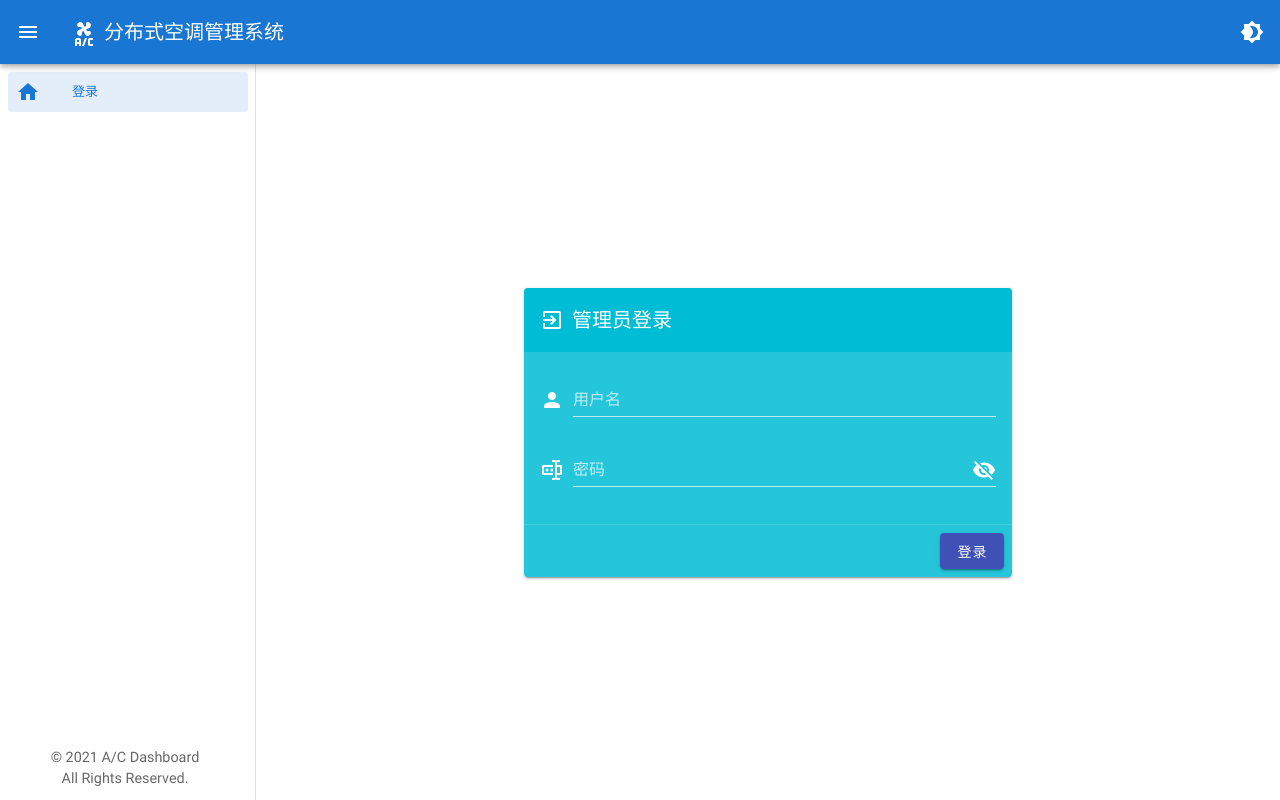
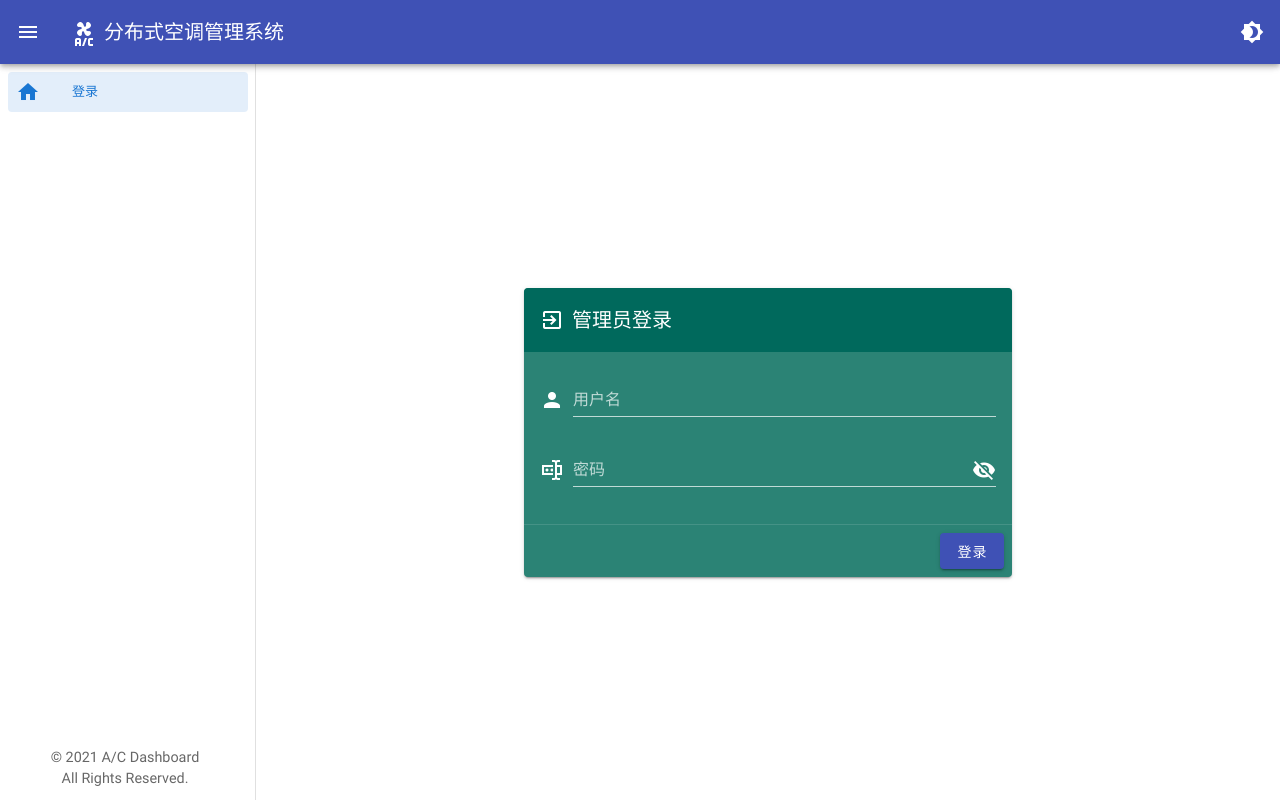
Before and after one commit to PotatoChipsNinja/AC-Dashboard, a Vue app: page /login in a window 1280 px wide. Built offline with nearby package versions, Linux system fonts and the light colour scheme.

Commit message:
improve color system in dark mode

```diff
--- a/src/App.vue
+++ b/src/App.vue
@@ -1,6 +1,6 @@
 <template>
   <v-app>
-    <v-app-bar app color="primary" dark clipped-left>
+    <v-app-bar app color="bar" dark clipped-left>
       <v-app-bar-nav-icon @click="drawer = !drawer"></v-app-bar-nav-icon>
       <v-toolbar-title>
         <router-link to="/" style="color: unset; text-decoration: unset">
--- a/src/plugins/vuetify.js
+++ b/src/plugins/vuetify.js
@@ -4,4 +4,16 @@ import Vuetify from 'vuetify/lib/framework';
 Vue.use(Vuetify);
 
 export default new Vuetify({
+  theme: {
+      themes: {
+        light: {
+          bar: '#3f51b5',
+          login: '#00695C'
+        },
+        dark: {
+          bar: '#37474f',
+          login: '#263238'
+        }
+      }
+    }
 });
--- a/src/views/Home.vue
+++ b/src/views/Home.vue
@@ -27,7 +27,7 @@
         cols="6"
       >
         <v-card
-          :color="item.color"
+          :color="!$vuetify.theme.dark ? item.color : ''"
           dark
         >
           <div class="d-flex flex-no-wrap justify-space-between">
--- a/src/views/Login.vue
+++ b/src/views/Login.vue
@@ -1,8 +1,8 @@
 <template>
   <div class="d-flex justify-center" style="height: 100%">
     <v-col cols="6" align-self="center">
-      <v-card class="overflow-hidden" color="cyan lighten-1" dark>
-        <v-toolbar flat color="cyan">
+      <v-card class="overflow-hidden" color="login lighten-1" dark>
+        <v-toolbar flat color="login">
           <v-icon>mdi-login-variant</v-icon>
           <v-toolbar-title class="font-weight-light ml-2">
             管理员登录
```
